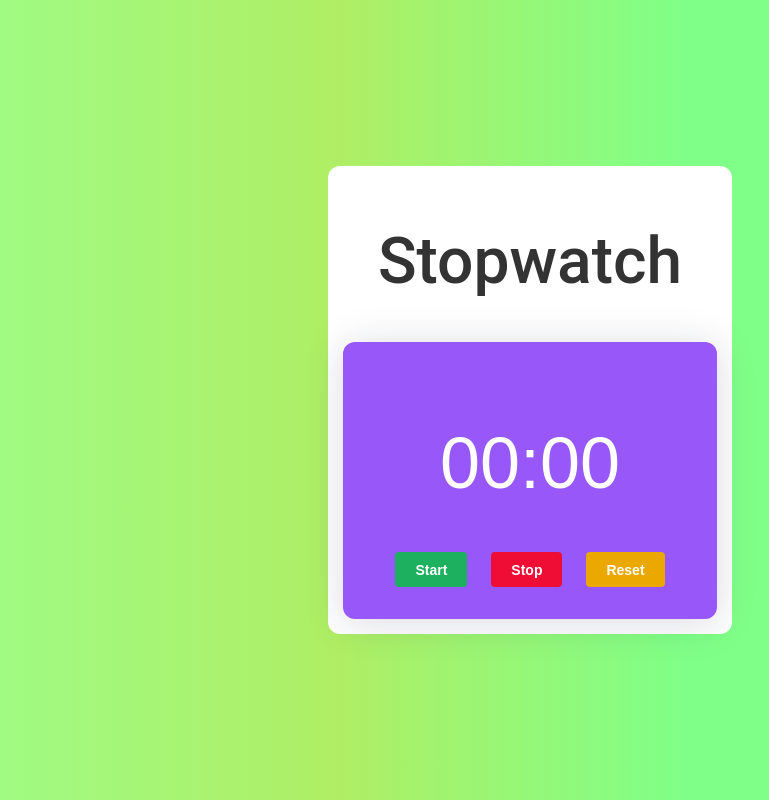
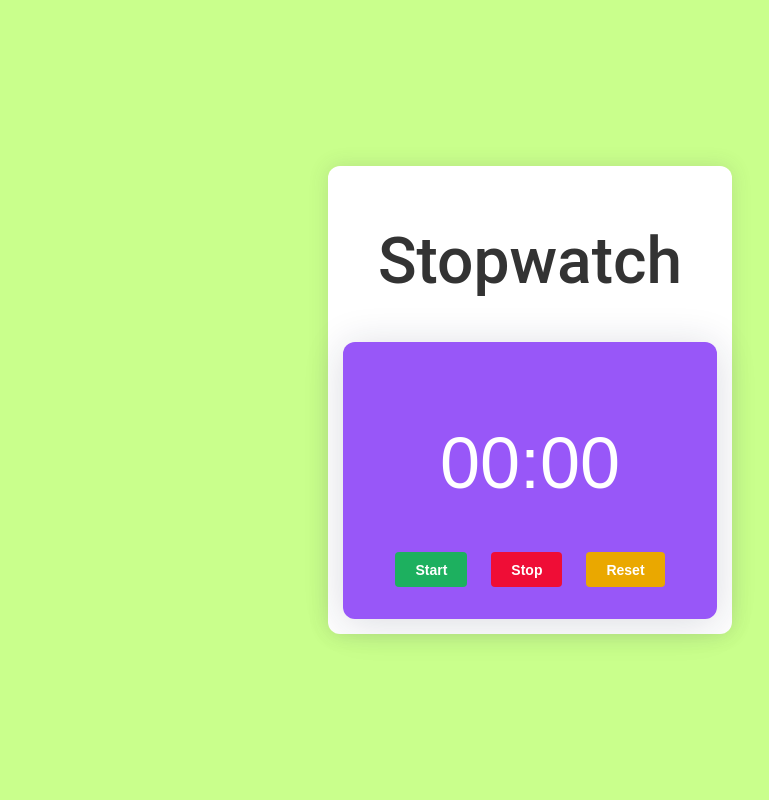
Before and after one commit to ganraj21/Timer-Stopwatch, a React (Create React App) app: page / in a window 1280 px wide. Shown: the whole page, without its empty margins (110-879 px from the left). Built offline with nearby package versions, Linux system fonts and the light colour scheme.

Commit message:
color changed

```diff
--- a/src/components/Stopwatch.css
+++ b/src/components/Stopwatch.css
@@ -1,11 +1,5 @@
 .app-container {
-  background: rgb(128, 255, 108);
-  background: linear-gradient(
-    90deg,
-    rgba(128, 255, 108, 0.7848389355742297) 1%,
-    rgba(175, 238, 100, 1) 35%,
-    rgba(108, 255, 117, 0.8660714285714286) 62%
-  );
+  background: #c9ff8c;
   height: 100vh;
 }
 
@@ -30,6 +24,7 @@
   align-items: center;
   justify-content: center;
   align-content: center;
+  box-shadow: 0px 0px 20px rgb(73 73 73 / 16%);
 }
 
 .stopwatch {
```
